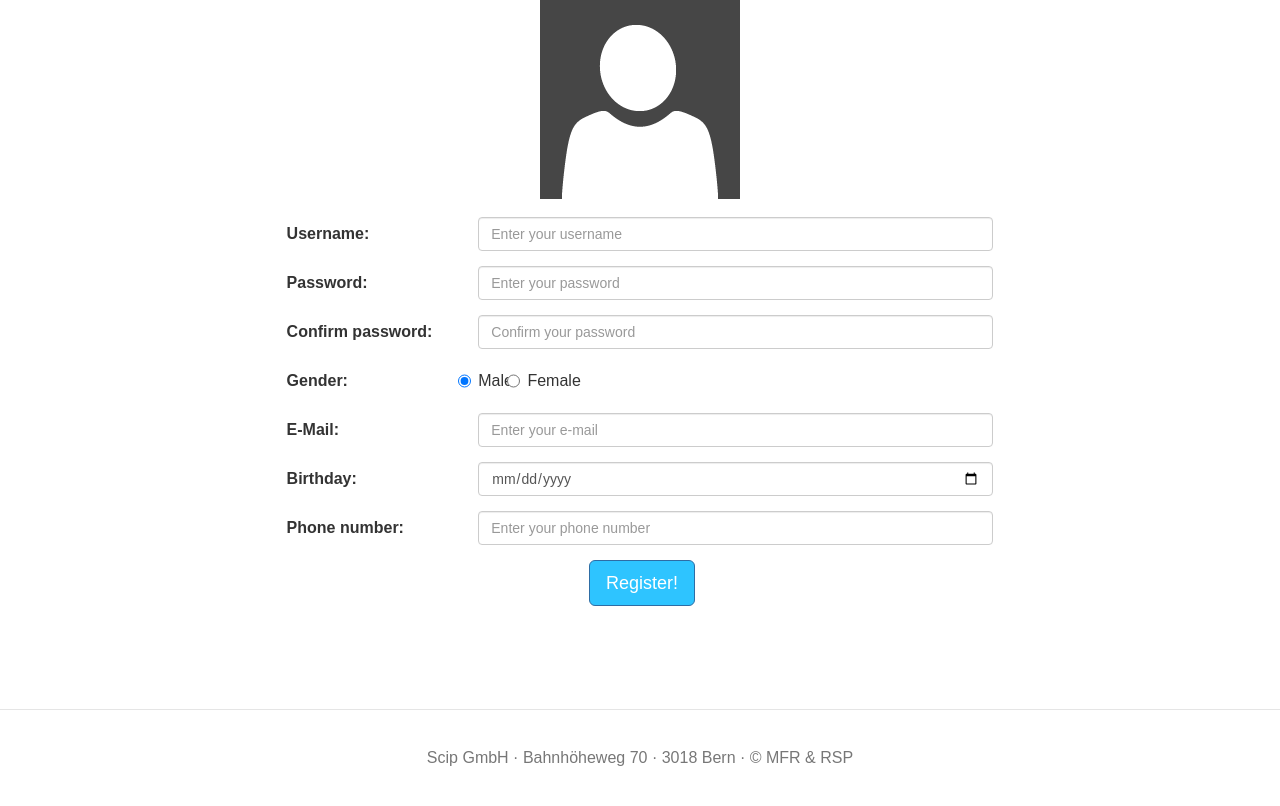
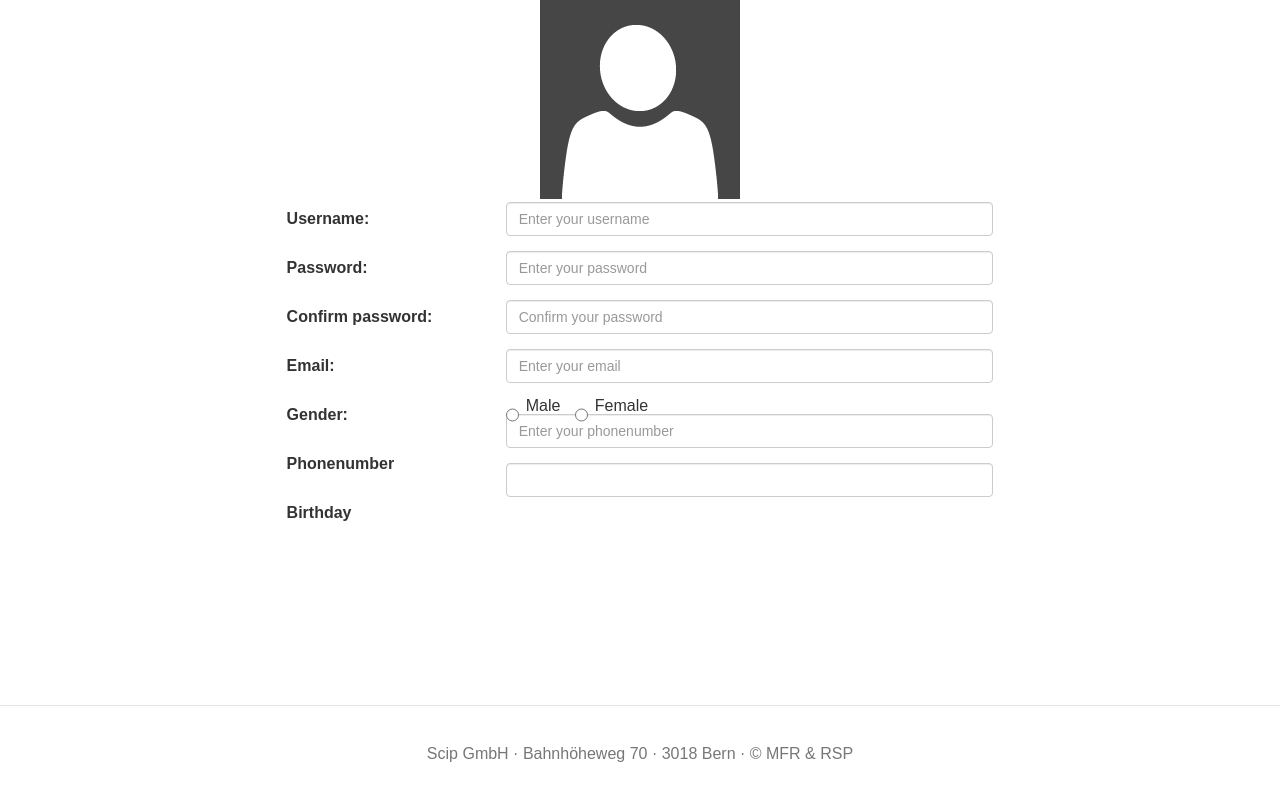
Before and after one commit to Maerill/Scipsolution, a PHP site: page /pictr/index.php?site=register in a window 1280 px wide. Shown: the part 438-1244 px from the top of the page. After the commit the page ends 1200 px from the top, so only its background shows below. Run offline with PHP 8.4, Linux system fonts and the light colour scheme.

Commit message:
Changed registerpage

```diff
--- a/resources/defaultstyle.css
+++ b/resources/defaultstyle.css
@@ -113,3 +113,28 @@ a {
 	margin-left: auto;
 	margin-right: auto;
 }
+
+.register-label {
+	width: 30%;
+	height: 400px;
+	display: inline-block;
+}
+
+.register-label label {
+	float: none !important;
+	display: block;
+	height: 34px;
+	line-height: 34px;
+	margin-bottom: 15px;
+}
+
+.register-inputs {
+	width:69%;
+	float: right;
+}
+
+.register-inputs input {
+	margin-bottom: 15px;
+}
+
+.register-radio
--- a/sites/register.php
+++ b/sites/register.php
@@ -55,67 +55,30 @@ function validatePassword(){
 <div class="login-picture">
   <img class="" src="pics/defaultProfilePic.png" width="200">
 </div>
-<div class="login-form">
-  <div class="login-heigth">
-    <div class="form-group">
-      <label for="username" class="col-sm-3 control-label">Username:</label>
-      <div class="col-sm-9">
-        <input type="text" class="form-control" id="username" placeholder="Enter your username">
-      </div>
+<form class="login-form">
+  <div class="register-label">
+    <label for="username" class="control-label">Username:</label>
+    <label for="password" class="control-label">Password:</label>
+    <label for="confirmPassword" class="control-label">Confirm password:</label>
+    <label for="email" class="control-label">Email:</label>
+    <label for="gender" class="control-label">Gender:</label>
+    <label for="phonenumber" class="control-label">Phonenumber</label>
+    <label for="birthday" class="control-label">Birthday</label>
+  </div>
+  <div class="register-inputs">
+    <input type="text" class="form-control" id="username" placeholder="Enter your username">
+    <input type="password" class="form-control" id="password" placeholder="Enter your password">
+    <input type="password" class="form-control" id="confirmPassword" placeholder="Confirm your password">
+    <input type="email" class="form-control" id="email" placeholder="Enter your email">
+    <div class="register-radio">
+      <label class="radio-inline">
+        <input type="radio" name="inlineRadioOptions" id="inlineRadio1" value="option1"> Male
+      </label>
+      <label class="radio-inline">
+        <input type="radio" name="inlineRadioOptions" id="inlineRadio2" value="option2"> Female
+      </label>
     </div>
+    <input type="phonenumber" class="form-control" id="inputPassword3" placeholder="Enter your phonenumber">
+    <input type="birthday" class="form-control" id="birthday" placeholder="">
   </div>
-  <div class="login-heigth">
-    <div class="form-group">
-      <label for="password" class="col-sm-3 control-label">Password:</label>
-      <div class="col-sm-9">
-        <input type="password" class="form-control" id="password" placeholder="Enter your password">
-      </div>
-    </div>
-  </div>
-  <div class="login-heigth">
-    <div class="form-group">
-      <label for="Confirm password" class="col-sm-3 control-label">Confirm password:</label>
-      <div class="col-sm-9">
-        <input type="password" class="form-control" id="confirm_password" placeholder="Confirm your password">
-      </div>
-    </div>
-  </div>
-  <div class="login-heigth">
-    <div class="form-group">
-      <label for="Gender" class="col-sm-3 control-label">Gender:</label>
-      <div class="col-sm-9">
-      <label class="radio-inline">
-        <input type="radio" name="inlineRadioOptions" id="inlineRadio1" value="male" checked>Male</label>
-      <label class="radio-inline">
-          <input type="radio" name="inlineRadioOptions" id="inlineRadio2" value="female">Female</label>
-      </div>
-    </div>
-  </div>
-  <div class="login-heigth">
-    <div class="form-group">
-      <label for="E-Mail" class="col-sm-3 control-label">E-Mail:</label>
-      <div class="col-sm-9">
-        <input type="email" class="form-control" id="e-mail" placeholder="Enter your e-mail">
-      </div>
-    </div>
-  </div>
-  <div class="login-heigth">
-    <div class="form-group">
-      <label for="Birthday" class="col-sm-3 control-label">Birthday:</label>
-      <div class="col-sm-9">
-        <input type="date" class="form-control" id="birthday" placeholder="Enter your birthday">
-      </div>
-    </div>
-  </div>
-  <div class="login-heigth">
-    <div class="form-group">
-      <label for="Phone number" class="col-sm-3 control-label">Phone number:</label>
-      <div class="col-sm-9">
-        <input type="tel" class="form-control" id="password" placeholder="Enter your phone number">
-      </div>
-    </div>
-  </div>
-  <div class="login-loginbutton">
-    <button type="submit" class="btn btn-primary btn-lg">Register!</button>
-  </div>
-</div>
+</form>
```
